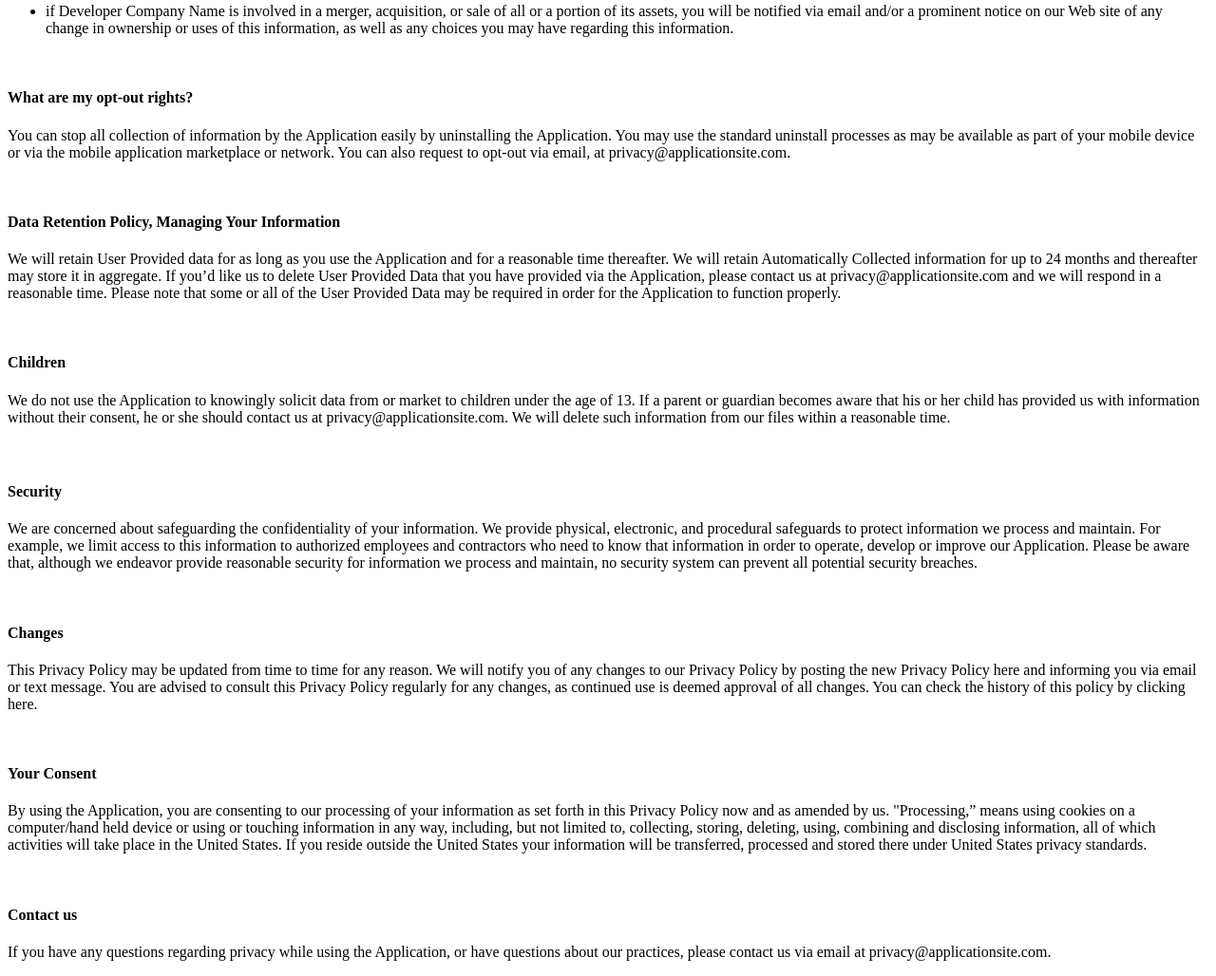
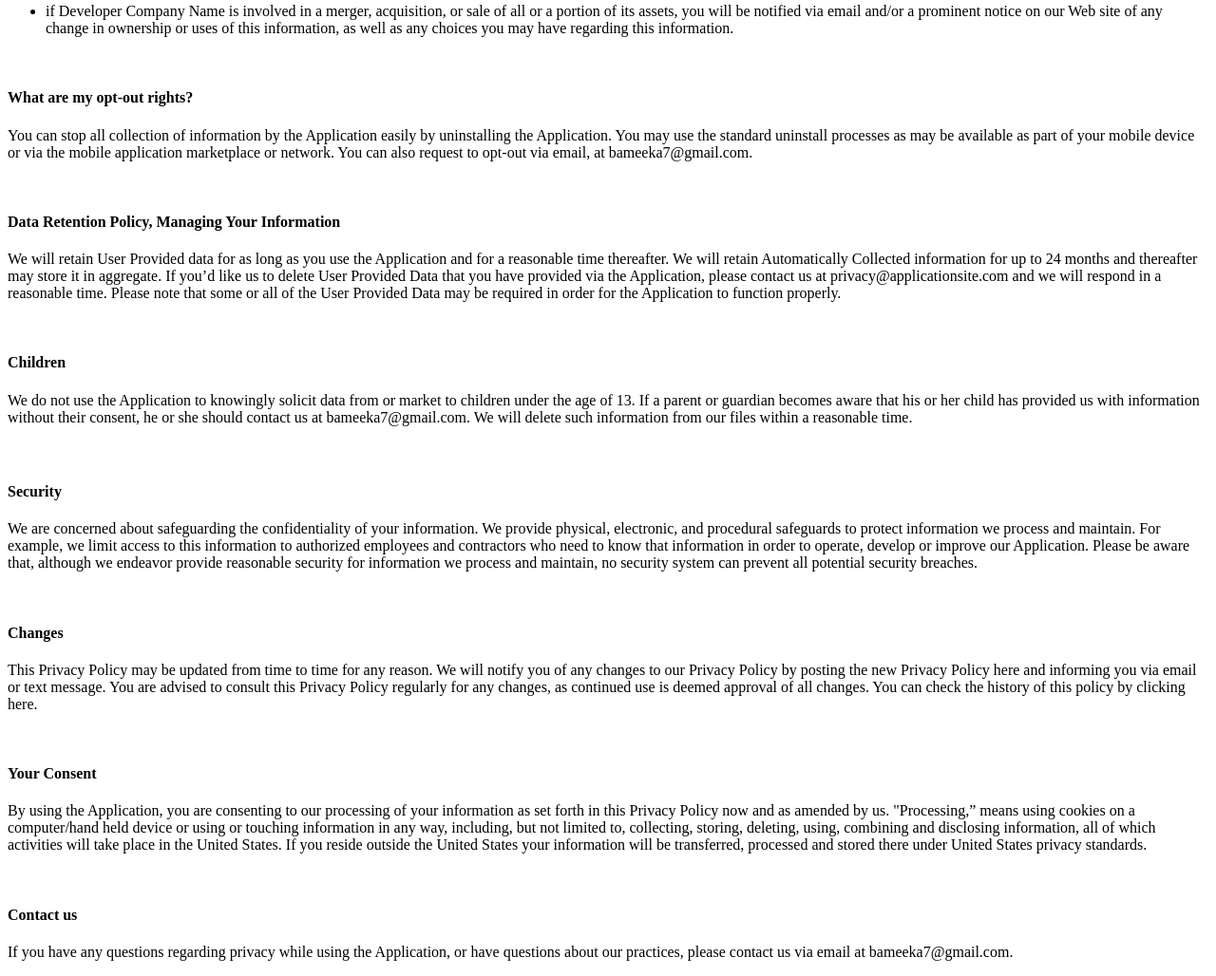
Before and after one commit to Mhmdpnk/pixelbricksinternal, a plain HTML site: page index.html in a window 1280 px wide. Shown: the part 934-1962 px from the top of the page at 95% size. Drawn offline with Linux system fonts and the light colour scheme.

Commit message:
Update index.html

```diff
--- a/index.html
+++ b/index.html
@@ -34,14 +34,14 @@
 <p>&nbsp;</p>
 <h4>What are my opt-out rights?</h4>
 <p></p>
-<p>You can stop all collection of information by the Application easily by uninstalling the Application. You may use the standard uninstall processes as may be available as part of your mobile device or via the mobile application marketplace or network. You can also request to opt-out via email, at privacy@applicationsite.com.</p>
+<p>You can stop all collection of information by the Application easily by uninstalling the Application. You may use the standard uninstall processes as may be available as part of your mobile device or via the mobile application marketplace or network. You can also request to opt-out via email, at bameeka7@gmail.com.</p>
 <p>&nbsp;</p>
 <h4><strong>Data Retention Policy, Managing Your Information</strong></h4>
 <p>We will retain User Provided data for as long as you use the Application and for a reasonable time thereafter. We will retain Automatically Collected information for up to 24 months&nbsp;and thereafter may store it in aggregate. If you’d like us to delete User Provided Data that you have provided via the Application, please contact us at&nbsp;privacy@applicationsite.com&nbsp;and we will respond in a reasonable time. Please note that some or all of the User Provided Data may be required in order for the Application to function properly.</p>
 <p>&nbsp;</p>
 <h4><strong>Children</strong></h4>
 <p></p>
-<p>We do not use the Application to knowingly solicit data from or market to children under the age of 13. If a parent or guardian becomes aware that his or her child has provided us with information without their consent, he or she should contact us at&nbsp;privacy@applicationsite.com. We will delete such information from our files within a reasonable time.</p>
+<p>We do not use the Application to knowingly solicit data from or market to children under the age of 13. If a parent or guardian becomes aware that his or her child has provided us with information without their consent, he or she should contact us at&nbsp;bameeka7@gmail.com. We will delete such information from our files within a reasonable time.</p>
 <h4>&nbsp;</h4>
 <h4><strong>Security</strong></h4>
 <p></p>
@@ -54,4 +54,4 @@
 <p>By using the Application, you are consenting to our processing of your information as set forth in this Privacy Policy now and as amended by us. &quot;Processing,” means using cookies on a computer/hand held device or using or touching information in any way, including, but not limited to, collecting, storing, deleting, using, combining and disclosing information, all of which activities will take place in the United States. If you reside outside the United States&nbsp;your information will be transferred, processed and stored there under United States&nbsp;privacy standards.&nbsp;</p>
 <p>&nbsp;</p>
 <h4>Contact us</h4>
-<p>If you have any questions regarding privacy while using the Application, or have questions about our practices, please contact us via email at&nbsp;privacy@applicationsite.com.</p>
+<p>If you have any questions regarding privacy while using the Application, or have questions about our practices, please contact us via email at&nbsp;bameeka7@gmail.com.</p>
```
